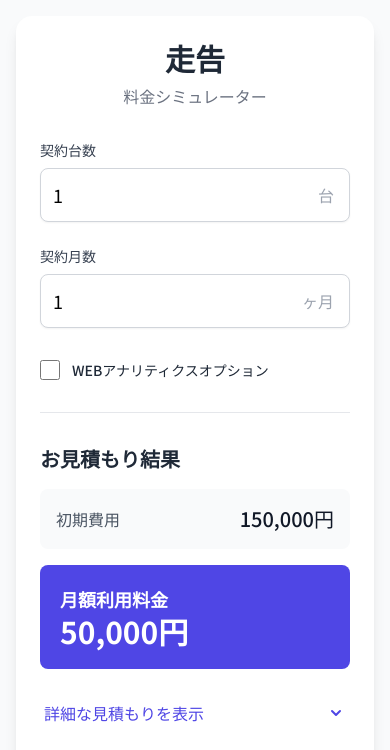
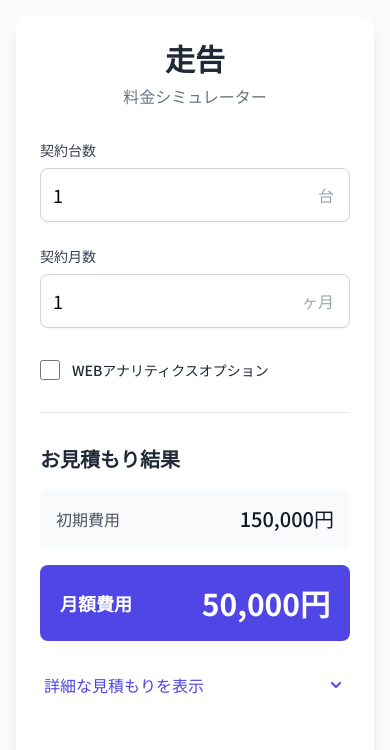
Before and after one commit to kkawade-pixel/price-simulator, a plain HTML site: page index.html in a window 390 px wide. Shown: the top 750 px of the page. Drawn offline with nearby package versions, Linux system fonts and the light colour scheme.

Commit message:
Update index.html

```diff
--- a/index.html
+++ b/index.html
@@ -89,8 +89,8 @@
                     <span id="initialCost" class="text-xl font-medium text-gray-900">0円</span>
                 </div>
 
-                <div class="flex flex-col sm:flex-row sm:justify-between sm:items-center bg-indigo-600 text-white p-5 rounded-lg">
-                    <span class="text-lg font-semibold">月額利用料金</span>
+                <div class="flex justify-between items-center bg-indigo-600 text-white p-5 rounded-lg">
+                    <span class="text-lg font-semibold">月額費用</span>
                     <span id="monthlyCost" class="text-3xl font-bold">0円</span>
                 </div>
 
```
